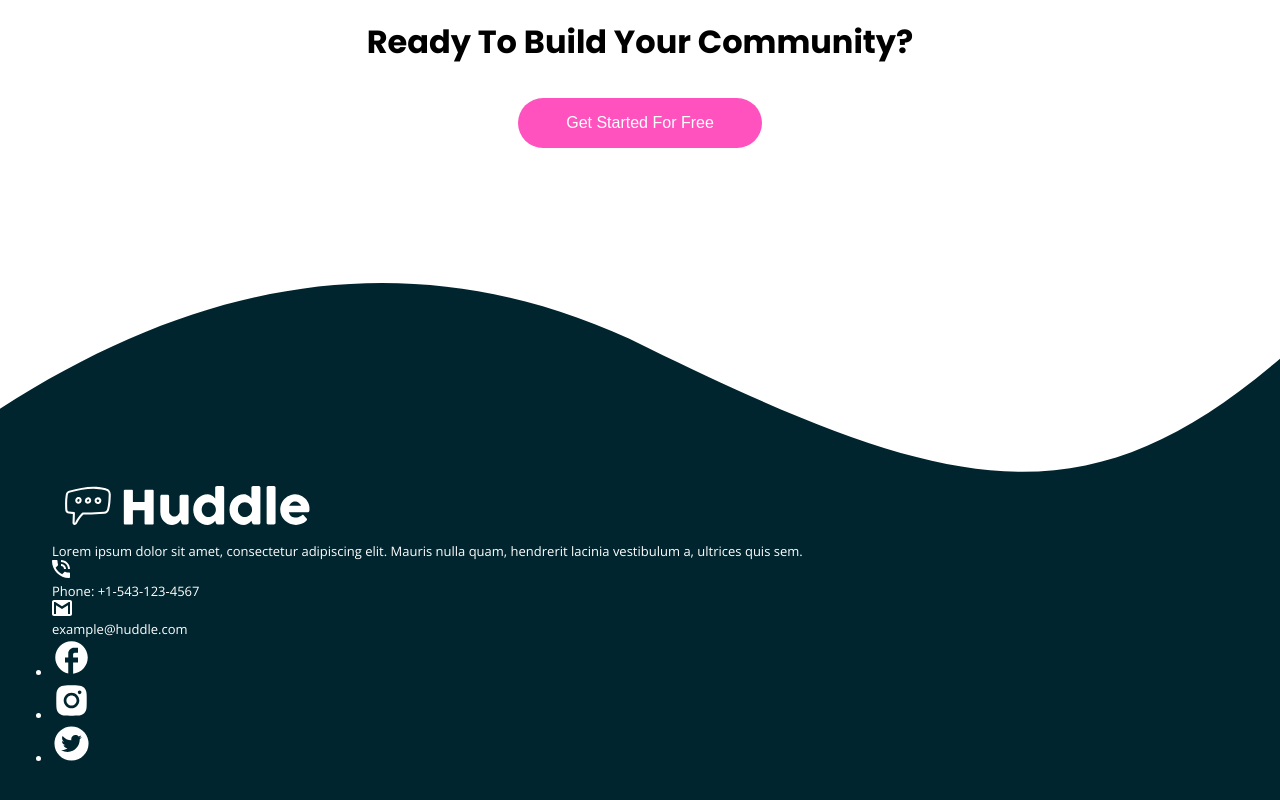
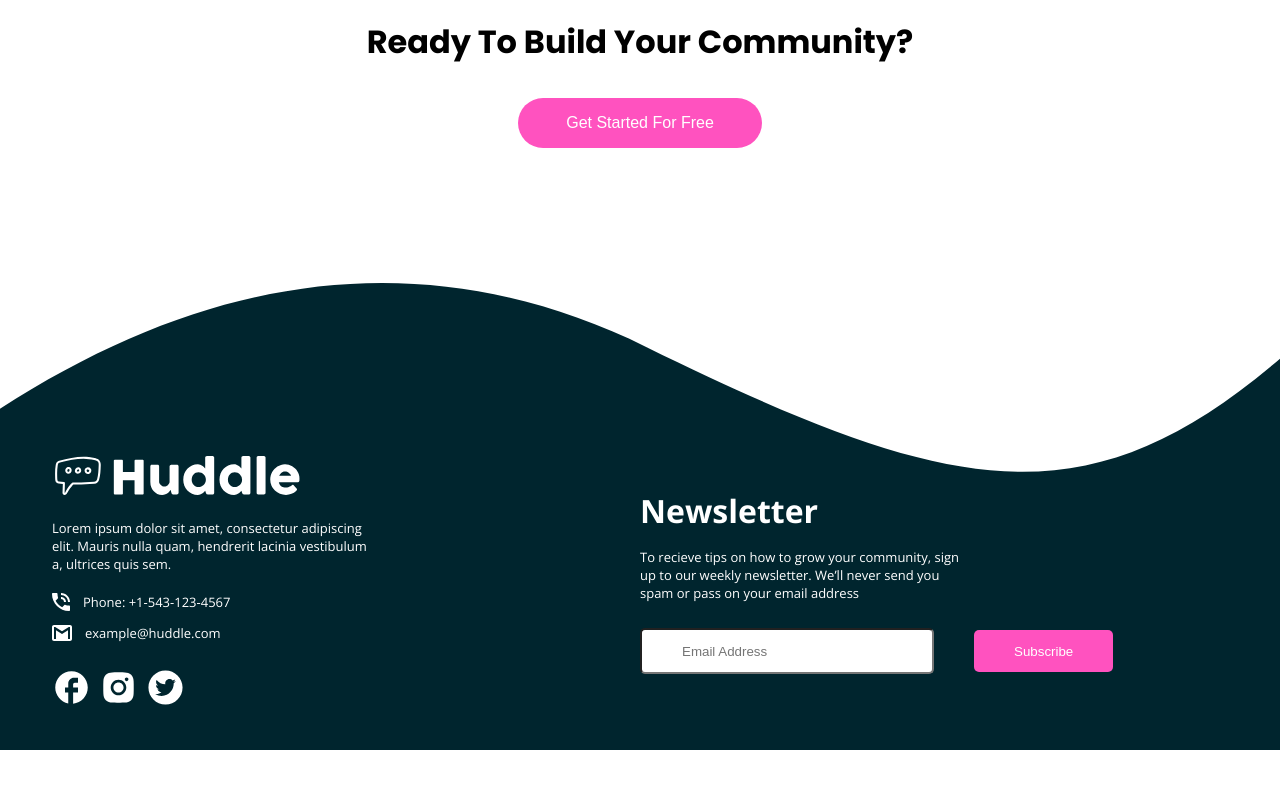
Before and after one commit to FelipeFama/huddle-landing-page-with-curved-sections, a React (Vite) app: page / in a window 1280 px wide. Shown: the part 3325-4125 px from the top of the page. After the commit the page ends 4075 px from the top, so only its background shows below. Built offline with nearby package versions, Linux system fonts and the light colour scheme.

Commit message:
Finishing footer

```diff
--- a/src/components/Footer.tsx
+++ b/src/components/Footer.tsx
@@ -12,7 +12,7 @@ export default function Footer() {
     <IconContext.Provider value={{ color: "#fff", size: "3em" }}>
       <footer>
         <section className="footer-container">
-          <img src={logo} alt="logo" />
+          <img className="logo-footer" src={logo} alt="logo" />
           <p>
             Lorem ipsum dolor sit amet, consectetur adipiscing elit. Mauris
             nulla quam, hendrerit lacinia vestibulum a, ultrices quis sem.
@@ -37,6 +37,17 @@ export default function Footer() {
             </li>
           </ul>
         </section>
+        <section className="form-footer">
+          <h1>Newsletter</h1>
+          <p>
+            To recieve tips on how to grow your community, sign up to our weekly
+            newsletter. We’ll never send you spam or pass on your email address
+          </p>
+          <form>
+            <input placeholder="Email Address" type="text" />
+            <button>Subscribe</button>
+          </form>
+        </section>
       </footer>
     </IconContext.Provider>
   );
--- a/src/styles/components/footer.sass
+++ b/src/styles/components/footer.sass
@@ -9,3 +9,45 @@ footer
     color: variables.$white
     font-size: 13px
     padding: 0 4em 3em
+    .footer-container
+        margin-top: -30px
+        text-align: left
+        width: 30%
+        .logo-footer
+            margin-left: -10px
+        p
+            line-height: 1.4
+            margin: 0.5em 0 1.5em
+            width: 25vw
+        .phone-container
+            @include mixins.center
+            -webkit-box-align: center
+            margin-bottom: 1em
+            p
+                margin: auto 1em
+        .email-container
+            @include mixins.center
+            -webkit-box-align: center
+            margin-bottom: 2em
+            p
+                margin: auto 1em
+        .social-links
+            display: flex
+            list-style-type: none
+            li
+                margin-right: 0.6em
+    .form-footer
+        width: 50%
+        h1
+            margin: 0.5em 0
+        p
+            max-width: 25vw
+            margin-bottom: 2em
+            line-height: 1.4
+        input
+            border-radius: 5px
+            padding: 1em 3em
+            margin-right: 3em
+            width: 50%
+        button
+            @include mixins.button-footer
--- a/src/styles/mixins.sass
+++ b/src/styles/mixins.sass
@@ -20,3 +20,11 @@
     font-size: 1rem
     padding: 1em 3em
     border: none
+
+@mixin button-footer
+    background-color: variables.$pink
+    border-radius: 5px
+    color: variables.$white
+    cursor: pointer
+    padding: 1em 3em
+    border: none
```
